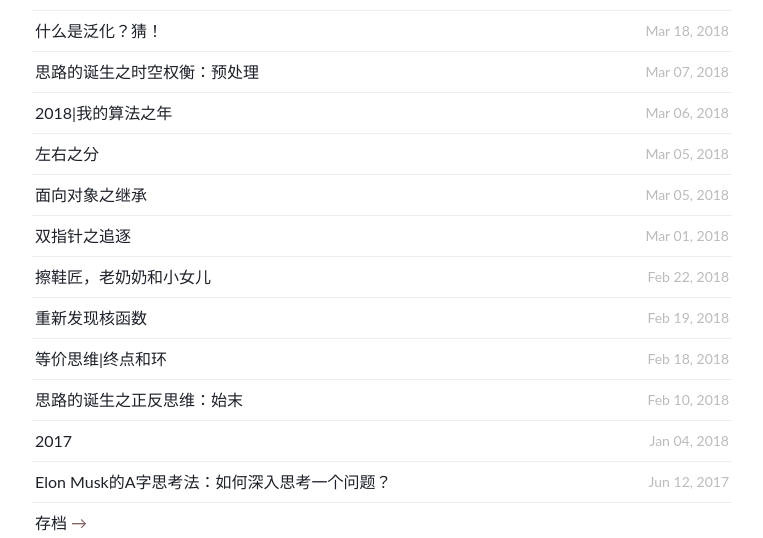
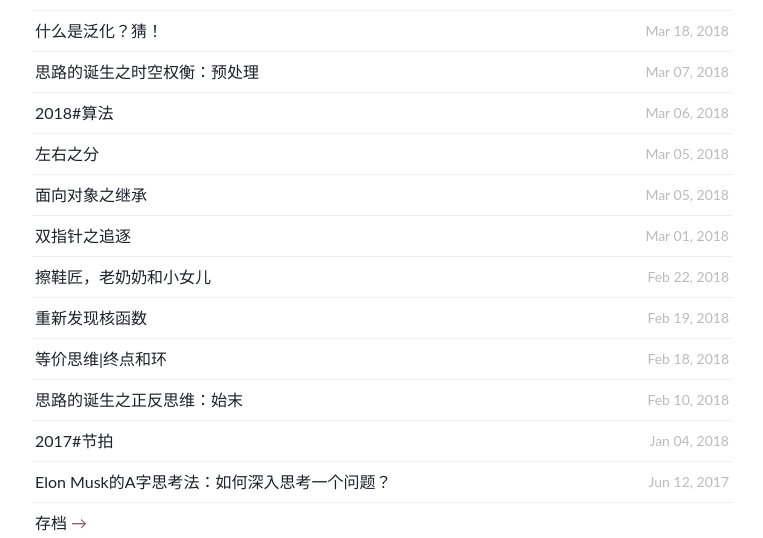
Before and after one commit to WillWang-X/willwang-x.github.io, a Jekyll site: the page built from index.html, in a window 1280 px wide. Shown: the part 468-1006 px from the top of the page, without its empty margins (258-1021 px from the left). Built offline with Jekyll 4.4.1, drawn with Linux system fonts in a browser that asks for light colours.

Commit message:
update 2017

```diff
--- a/_posts/2018-03-06-2018-algorithms.md
+++ b/_posts/2018-03-06-2018-algorithms.md
@@ -1,6 +1,6 @@
 ---
 layout: post
-title:  2018|我的算法之年
+title:  2018#算法
 tags:
 - lifetime
 status: publish
```
Also changed, not shown: _posts/2018-01-04-2017-beat.md (+1 -1 lines).
